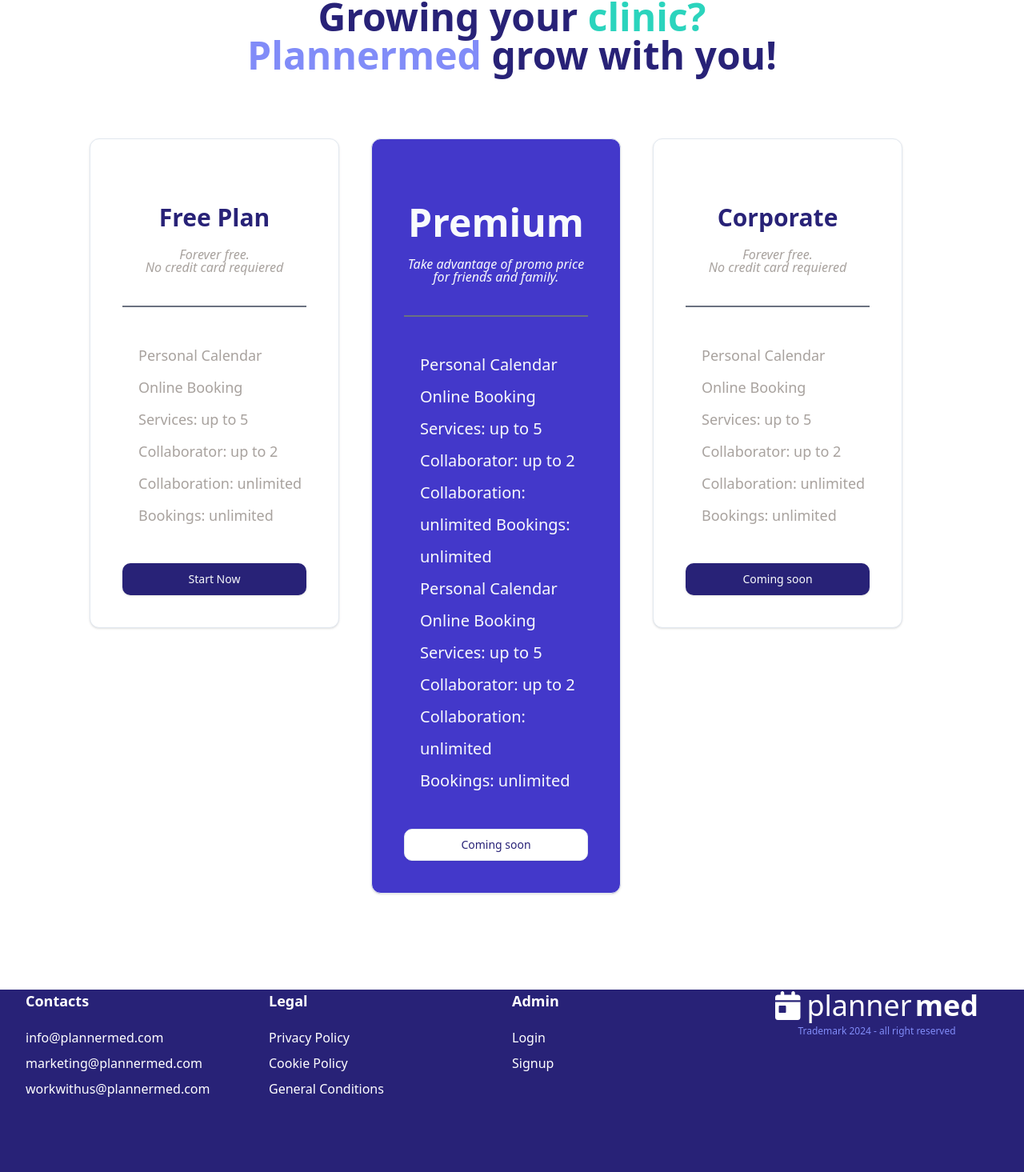
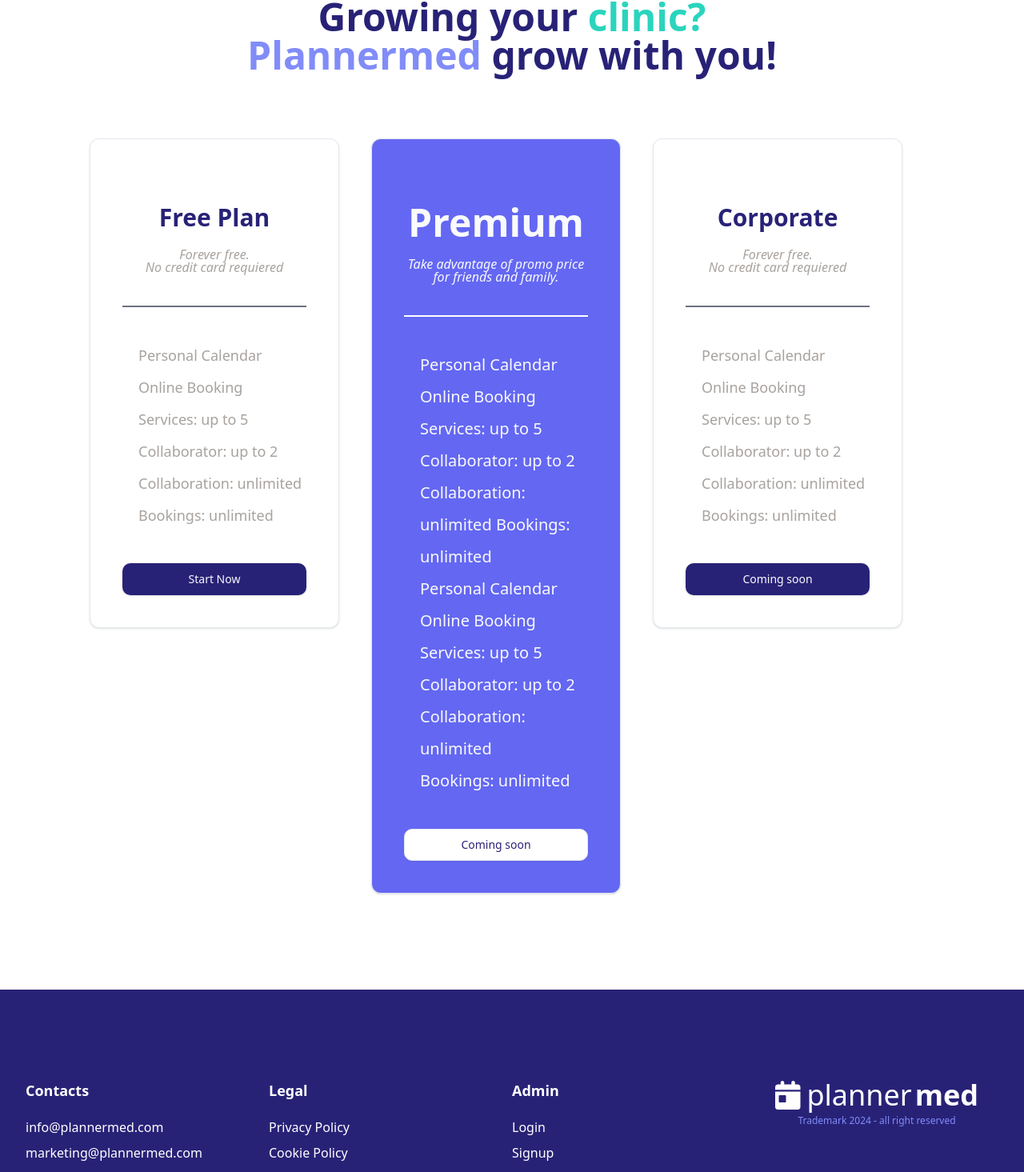
Before and after one commit to thelore85/template-react-ts-vite, a React (Vite) app: page / in a window 1280 px wide. Shown: the part 1975-3440 px from the top of the page at 80% size. Built offline with nearby package versions, Linux system fonts and the light colour scheme.

Commit message:
fix: feature and footer import error

```diff
--- a/src/pages/home/components/features/Features.tsx
+++ b/src/pages/home/components/features/Features.tsx
@@ -1,6 +1,6 @@
 import {Card} from '@/components/ui/card'
 import Section from '@/components/ui/section'
-import {faBell, faCalendar, faCheck, faLink, faList, faPeopleGroup, faShop} from '@fortawesome/free-solid-svg-icons'
+import {faBell, faCalendar, faCheck, faList, faPeopleGroup, faShop} from '@fortawesome/free-solid-svg-icons'
 import {FontAwesomeIcon} from '@fortawesome/react-fontawesome'
 
 type Props = {}
--- a/src/pages/home/components/footer/Footer.tsx
+++ b/src/pages/home/components/footer/Footer.tsx
@@ -1,12 +1,10 @@
-import {FontAwesomeIcon} from '@fortawesome/react-fontawesome'
-import {faCalendar} from '@fortawesome/free-solid-svg-icons'
 import Section from '@/components/ui/section'
 import LogoWhite from '@/components/common/logo/LogoWhite'
 
 export default function ContactSection() {
   return (
-    <Section bgColor="bg-primary" paddingY="28">
-      <div className="w-full flex flex-wrap text-white font-light justify-between mb-10 ">
+    <Section bgColor="bg-primary">
+      <div className="w-full flex flex-wrap text-white font-light justify-between mb-10 py-28">
         <div className="w-full md:w-3/12">
           <h4 className="text-lg font-bold mb-5">Contacts</h4>
           <a className="block mb-2" href="mailto:info@plannermed.com">
--- a/src/pages/home/components/pricing/Pricing.tsx
+++ b/src/pages/home/components/pricing/Pricing.tsx
@@ -46,8 +46,8 @@
             </Card>
           </div>
           <div className="w-full lg:w-1/3 mb-10 md:mb0 md:pe-10">
-            <Card className="p-10 bg-indigo-700 text-primary-foreground ">
-              <div className="text-center py-10 mb-2 border-b-gray-500 border-b-2">
+            <Card className="p-10 bg-accent text-primary-foreground ">
+              <div className="text-center py-10 mb-2 border-b-white border-b-2">
                 <h3 className="font-extrabold text-5xl mb-5">Premium</h3>
                 <p className="font-extralight leading-4 italic">Take advantage of promo price for friends and family.</p>
               </div>
```
